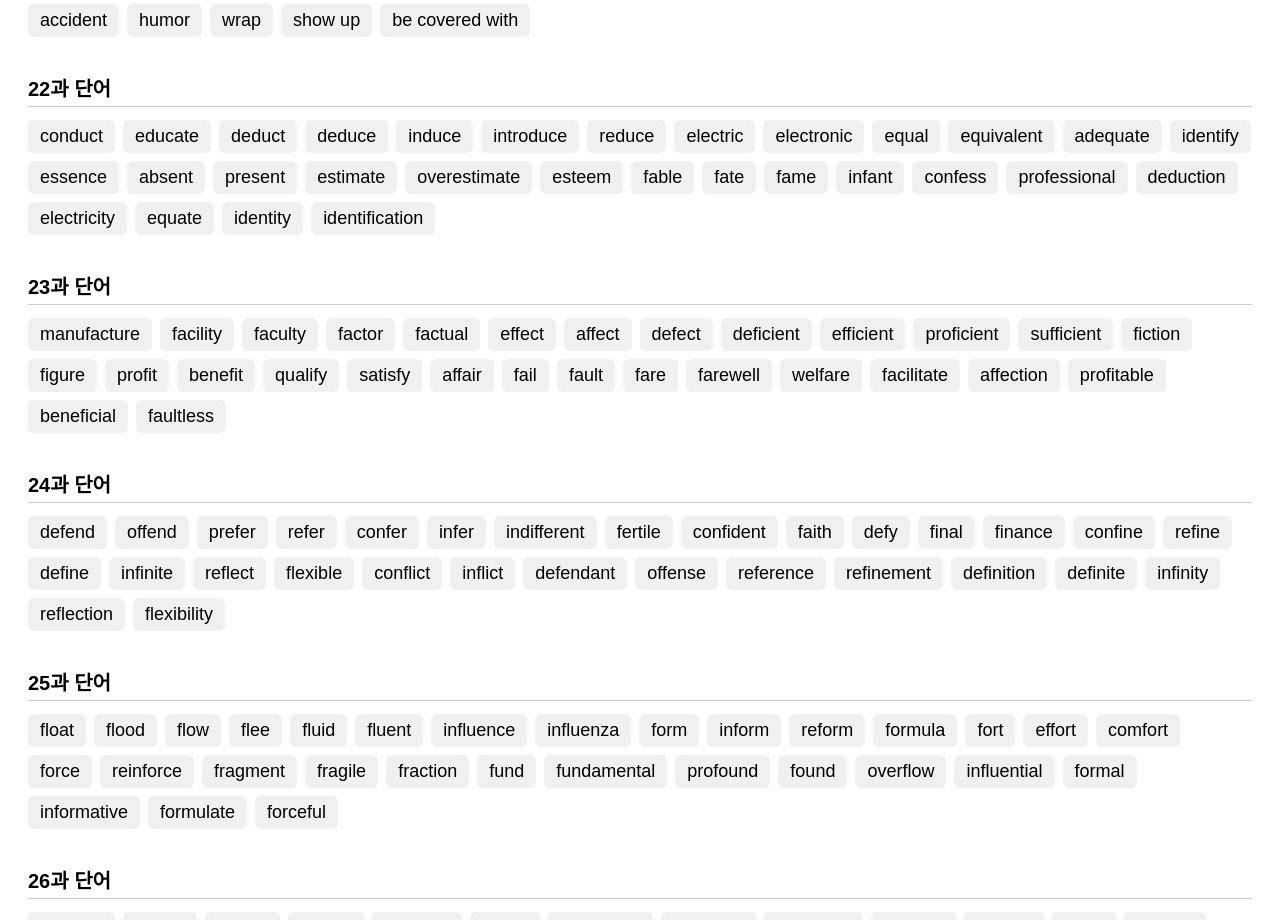
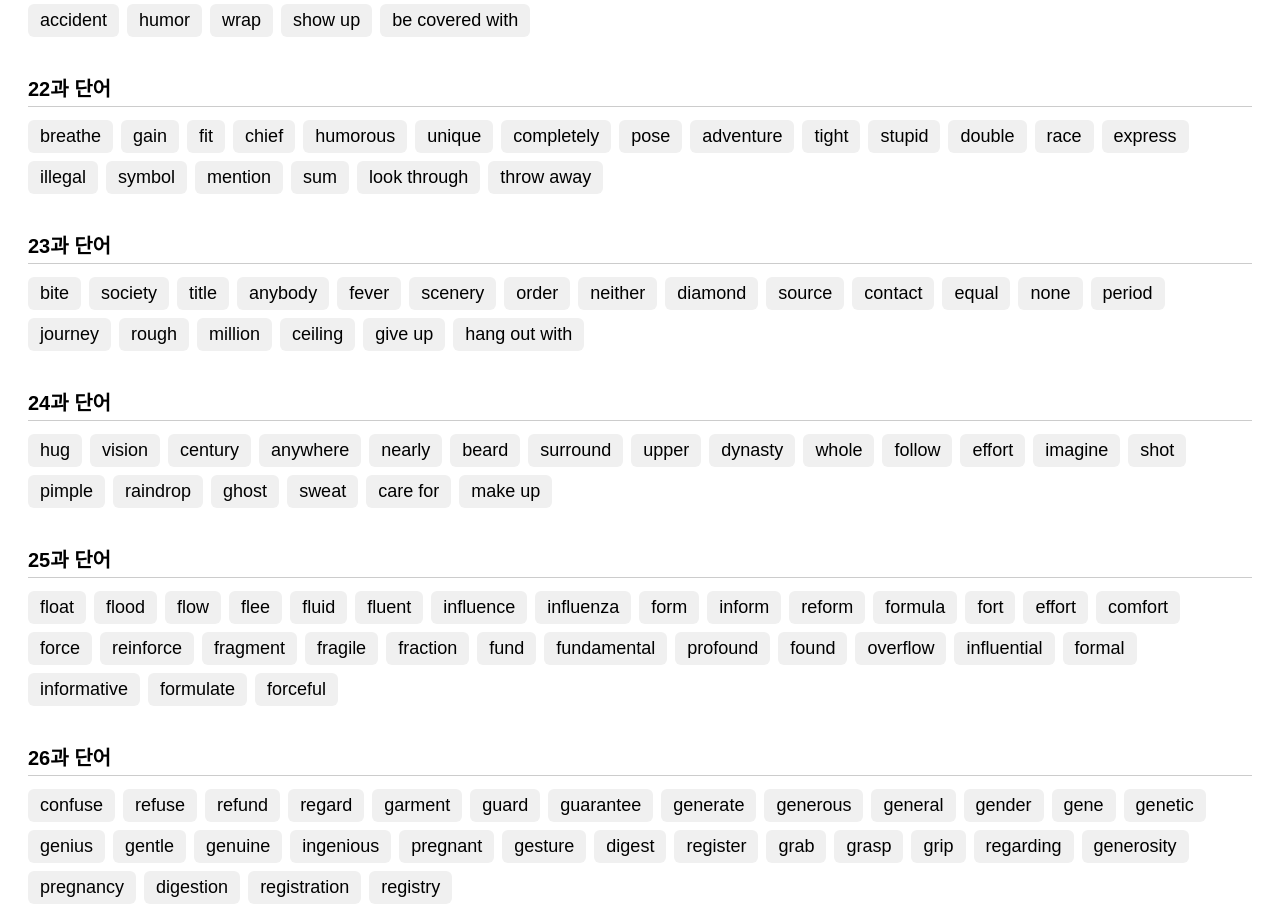
Before and after one commit to nmyway77/wordbasic-e, a plain HTML site: page index.html in a window 1280 px wide. Shown: the part 3400-4320 px from the top of the page. Drawn offline with Linux system fonts and the light colour scheme.

Commit message:
Update index.html

```diff
--- a/index.html
+++ b/index.html
@@ -531,97 +531,68 @@
 { word: 'show up', meaning: '나타나다  모습을 드러내다' },
 { word: 'be covered with', meaning: '-로 덮여있다' },
       { heading: '22과 단어' },
-  { word: 'conduct', meaning: '수행(하다), 지휘하다, 처신(하다)' },
-  { word: 'educate', meaning: '교육하다' },
-  { word: 'deduct', meaning: '빼다, 공제하다' },
-  { word: 'deduce', meaning: '추론하다, 연역하다' },
-  { word: 'induce', meaning: '설득하다, 유도하다, 초래하다' },
-  { word: 'introduce', meaning: '소개하다, 도입하다' },
-  { word: 'reduce', meaning: '감소시키다, 줄이다, 낮추다' },
-  { word: 'electric', meaning: '전기의' },
-  { word: 'electronic', meaning: '전자의, 전자 공학의' },
-  { word: 'equal', meaning: '평등한, 같은, ~에 필적하다' },
-  { word: 'equivalent', meaning: '동등한 것, ~에 상응하는' },
-  { word: 'adequate', meaning: '충분한, 적당한, 적절한' },
-  { word: 'identify', meaning: '확인하다, 동일시하다' },
-  { word: 'essence', meaning: '본질, 핵심' },
-  { word: 'absent', meaning: '결석한, 없는, 결석하다' },
-  { word: 'present', meaning: '출석한, 있는, 현재의, 선물' },
-  { word: 'estimate', meaning: '평가하다, 추정하다, 견적, 평가' },
-  { word: 'overestimate', meaning: '과대평가하다, 과대평가' },
-  { word: 'esteem', meaning: '존경하다, 존중하다, 존경' },
-  { word: 'fable', meaning: '우화' },
-  { word: 'fate', meaning: '운명, 숙명' },
-  { word: 'fame', meaning: '명성, 평판' },
-  { word: 'infant', meaning: '유아(의), 초기(의)' },
-  { word: 'confess', meaning: '인정하다, 고백하다' },
-  { word: 'professional', meaning: '직업의, 전문의, 전문가' },
-  { word: 'deduction', meaning: '공제' },
-  { word: 'electricity', meaning: '전기, 전류' },
-  { word: 'equate', meaning: '동일시하다, 일치하다' },
-  { word: 'identity', meaning: '신원, 정체성' },
-  { word: 'identification', meaning: '신분 증명, 신원 확인' },
+{ word: 'breathe', meaning: '숨 쉬다   호흡하다' },
+{ word: 'gain', meaning: '노력해서 얻다   체중등이 늘다  경험 등을 쌓다' },
+{ word: 'fit', meaning: '꼭 맞다  적합하다  어울리다' },
+{ word: 'chief', meaning: '최고의   수석의   주요한     우두머리  장' },
+{ word: 'humorous', meaning: '재미있는  유머가 풍부한' },
+{ word: 'unique', meaning: '독특한   특별한   유일한  특유한' },
+{ word: 'completely', meaning: '완전히   완벽하게' },
+{ word: 'pose', meaning: '포즈를 취하다  자세  포즈' },
+{ word: 'adventure', meaning: '모험' },
+{ word: 'tight', meaning: '옷이 꽉끼는  빡빡한   단단히 꽉' },
+{ word: 'stupid', meaning: '어리석은   우둔한' },
+{ word: 'double', meaning: '이중의  인용의 두배로 되다   두배로 만들다' },
+{ word: 'race', meaning: '경주  경기   인종' },
+{ word: 'express', meaning: '감정  의견 등을 표현하다  나타내다' },
+{ word: 'illegal', meaning: '불법의  불법적인' },
+{ word: 'symbol', meaning: '상징 상징물  기호 부호' },
+{ word: 'mention', meaning: '말하다 언급하다' },
+{ word: 'sum', meaning: '돈의 금액  합계           (-up )요약하다' },
+{ word: 'look through', meaning: '-을 흝어보다' },
+{ word: 'throw away', meaning: '-을 버리다' },
       { heading: '23과 단어' },
-  { word: 'manufacture', meaning: '제조하다, 제조' },
-  { word: 'facility', meaning: '시설, 특질, 기능, 재능, 용이' },
-  { word: 'faculty', meaning: '학부, 교수진, 재능' },
-  { word: 'factor', meaning: '요인, 요소' },
-  { word: 'factual', meaning: '사실의, 사실에 입각한' },
-  { word: 'effect', meaning: '효과, 영향, 결과' },
-  { word: 'affect', meaning: '영향을 미치다, 가장하다' },
-  { word: 'defect', meaning: '결점, 결함, 결핍' },
-  { word: 'deficient', meaning: '부족한, 결함이 있는' },
-  { word: 'efficient', meaning: '효율적인, 능률적인' },
-  { word: 'proficient', meaning: '숙련된, 능숙한' },
-  { word: 'sufficient', meaning: '충분한' },
-  { word: 'fiction', meaning: '소설, 허구' },
-  { word: 'figure', meaning: '숫자, 중요 인물, 생각하다' },
-  { word: 'profit', meaning: '이익, 이익을 얻다' },
-  { word: 'benefit', meaning: '이익, ~에 득이 되다' },
-  { word: 'qualify', meaning: '자격을 얻다' },
-  { word: 'satisfy', meaning: '만족시키다' },
-  { word: 'affair', meaning: '일, 활동, 사건' },
-  { word: 'fail', meaning: '실패하다, 낙제하다' },
-  { word: 'fault', meaning: '잘못, 과실, 결점, 흠' },
-  { word: 'fare', meaning: '요금, 운임' },
-  { word: 'farewell', meaning: '작별 (인사), 작별의' },
-  { word: 'welfare', meaning: '행복, 복지, 복리후생' },
-  { word: 'facilitate', meaning: '가능하게 하다, 용이하게 하다' },
-  { word: 'affection', meaning: '애정' },
-  { word: 'profitable', meaning: '이익이 되는, 유익한' },
-  { word: 'beneficial', meaning: '유익한, 유리한' },
-  { word: 'faultless', meaning: '결점이 없는, 완벽한' },
+{ word: 'bite', meaning: '물다   한입  물린상처' },
+{ word: 'society', meaning: '사회  협회 학회  단체' },
+{ word: 'title', meaning: '제목  표제' },
+{ word: 'anybody', meaning: '누구나   누구든지   누군가   아무도' },
+{ word: 'fever', meaning: '열' },
+{ word: 'scenery', meaning: '풍경   경치' },
+{ word: 'order', meaning: '순서  명령   명령하다  주문하다' },
+{ word: 'neither', meaning: '둘중  어느쪽도 아니다' },
+{ word: 'diamond', meaning: '다이아몬드   마름모꼴' },
+{ word: 'source', meaning: '원천  근원   원인   정보의 출처' },
+{ word: 'contact', meaning: '연락  접촉   맞닿음   연락하다' },
+{ word: 'equal', meaning: '동일한  같은  평등한   같다  --이다' },
+{ word: 'none', meaning: '아무도 —않다      하나도 --않다' },
+{ word: 'period', meaning: '기간     역사의 시대' },
+{ word: 'journey', meaning: '여행' },
+{ word: 'rough', meaning: '표면이 거친    대강의  힘든' },
+{ word: 'million', meaning: '백만     다수' },
+{ word: 'ceiling', meaning: '천장' },
+{ word: 'give up', meaning: '포기하다  그만두다' },
+{ word: 'hang out with', meaning: '-와 어울리다   - 와 함께 다니다' },
       { heading: '24과 단어' },
-  { word: 'defend', meaning: '방어하다, 옹호하다' },
-  { word: 'offend', meaning: '화나게 하다, 위반하다' },
-  { word: 'prefer', meaning: '~을 더 좋아하다' },
-  { word: 'refer', meaning: '언급하다, 참조하다' },
-  { word: 'confer', meaning: '의논하다, 수여하다' },
-  { word: 'infer', meaning: '추론하다, 추정하다' },
-  { word: 'indifferent', meaning: '무관심한, 중요하지 않은' },
-  { word: 'fertile', meaning: '기름진, 비옥한, 많이 낳는' },
-  { word: 'confident', meaning: '확신하고 있는, 자신이 있는' },
-  { word: 'faith', meaning: '신뢰, 믿음' },
-  { word: 'defy', meaning: '반항하다, 무시하다' },
-  { word: 'final', meaning: '최종적인, 결승, 기말고사' },
-  { word: 'finance', meaning: '재정, 자금, 자금을 제공하다' },
-  { word: 'confine', meaning: '한정하다, 가두다, 감금하다' },
-  { word: 'refine', meaning: '정제하다, 개선하다, 다듬다' },
-  { word: 'define', meaning: '규정하다, 정의하다' },
-  { word: 'infinite', meaning: '무한한, 끝없는' },
-  { word: 'reflect', meaning: '반사하다, 반영하다, 숙고하다' },
-  { word: 'flexible', meaning: '융통성 있는, 구부리기 쉬운' },
-  { word: 'conflict', meaning: '충돌하다, 갈등, 충돌' },
-  { word: 'inflict', meaning: '가하다, (고통 등을) 주다' },
-  { word: 'defendant', meaning: '피고인' },
-  { word: 'offense', meaning: '위반, 범죄, 공격' },
-  { word: 'reference', meaning: '언급, 참조, 추천서, 참고' },
-  { word: 'refinement', meaning: '정제, 세련, 개선, 세련됨' },
-  { word: 'definition', meaning: '정의' },
-  { word: 'definite', meaning: '명확한, 확실한, 확정된' },
-  { word: 'infinity', meaning: '무한, 무궁, 무한대' },
-  { word: 'reflection', meaning: '반사, 반영, 숙고' },
-  { word: 'flexibility', meaning: '융통성, 탄력성, 유연성' },
+{ word: 'hug', meaning: '껴안다   포옹하다   껴안기  포옹' },
+{ word: 'vision', meaning: '시력   전망  비전' },
+{ word: 'century', meaning: '100년   세기   1세기' },
+{ word: 'anywhere', meaning: '어디든지     어딘가에    아무데도' },
+{ word: 'nearly', meaning: '거의' },
+{ word: 'beard', meaning: '턱수염' },
+{ word: 'surround', meaning: '둘러싸다   에워싸다' },
+{ word: 'upper', meaning: '더위의  위쪽의' },
+{ word: 'dynasty', meaning: '왕조시대' },
+{ word: 'whole', meaning: '전체의  모든   전체   전부' },
+{ word: 'follow', meaning: '따라가다   따라오다   순서상 뒤를잇다  규칙등을 따르다' },
+{ word: 'effort', meaning: '노력  수고' },
+{ word: 'imagine', meaning: '상상하다' },
+{ word: 'shot', meaning: '총기의 발사   농구의 슛' },
+{ word: 'pimple', meaning: '여드름  뽀루지' },
+{ word: 'raindrop', meaning: '빗방울' },
+{ word: 'ghost', meaning: '유령  귀신' },
+{ word: 'sweat', meaning: '땀   땀을 흘리다' },
+{ word: 'care for', meaning: '-를 돌보다    -을 좋아하다' },
+{ word: 'make up', meaning: '구성하다  이루다   지어내다' },
       { heading: '25과 단어' },
   { word: 'float', meaning: '(물에) 뜨다(떠다니다)' },
   { word: 'flood', meaning: '홍수, 쇄도, 물에 잠기다' },
```
